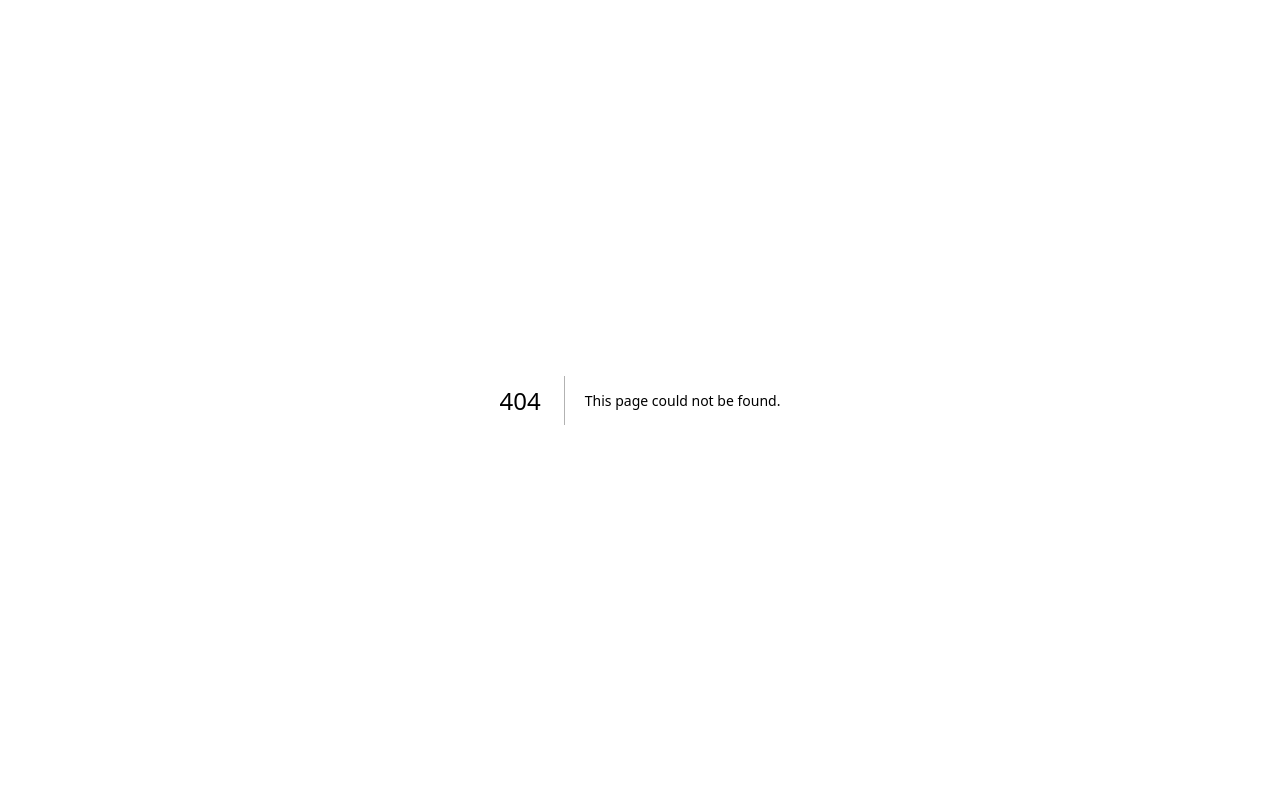
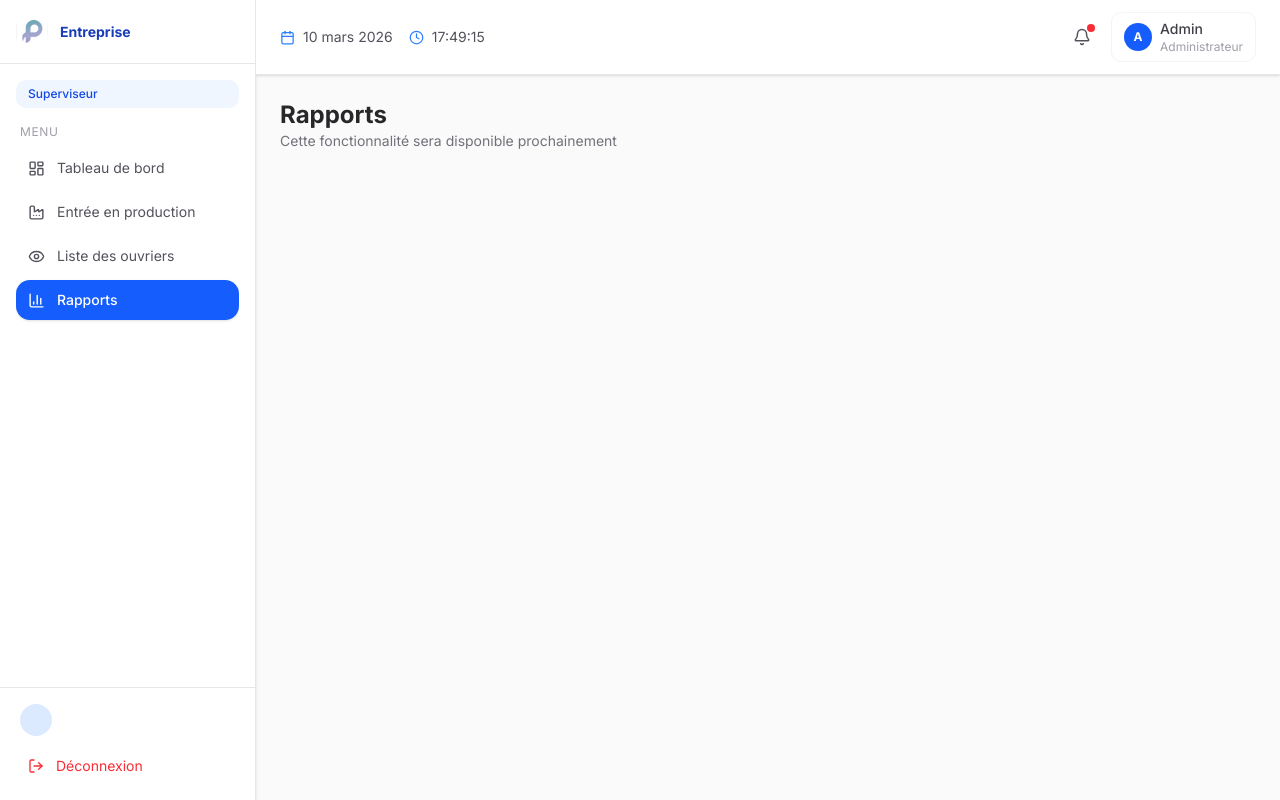
Before and after one commit to simporepriscalarissa-hub/smart-production-frontend, a Next.js app: page /dashboard/rapports in a window 1280 px wide. Before the commit this address had no page. Built offline with nearby package versions, Linux system fonts and the light colour scheme; no server answers.

Commit message:
Add page rapports

```diff
--- /dev/null
+++ b/app/dashboard/rapports/page.tsx
@@ -0,0 +1,14 @@
+'use client'
+
+export default function Rapports() {
+  return (
+    <div className="flex flex-col gap-6">
+      <div>
+        <h2 className="text-2xl font-bold text-zinc-800">Rapports</h2>
+        <p className="text-sm text-zinc-500">
+          Cette fonctionnalité sera disponible prochainement
+        </p>
+      </div>
+    </div>
+  )
+}
```
Also changed, not shown: 1 other file (tests, documents, lock files or other folders).
